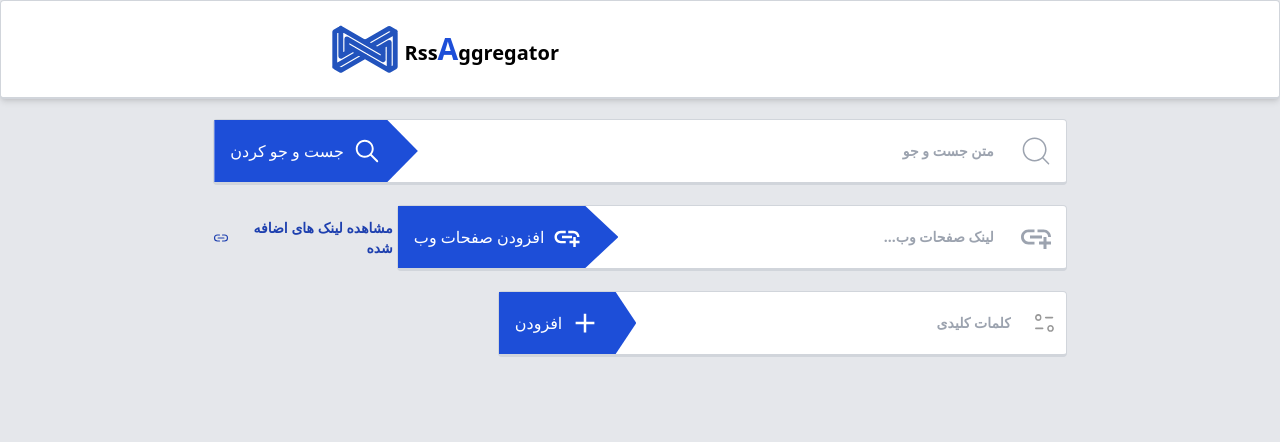
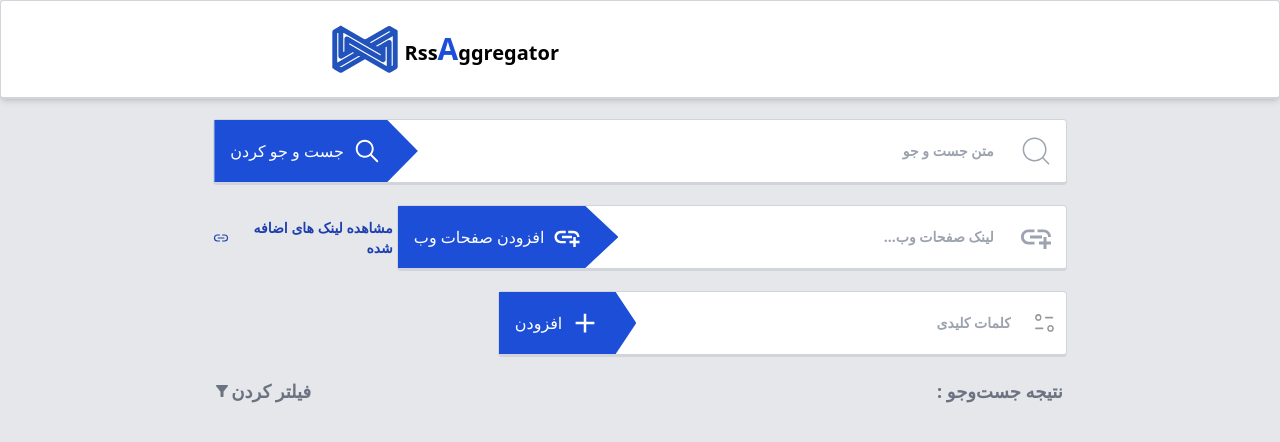
Before and after one commit to EHSANMADADI/RSS, a React (Create React App) app: page / in a window 1280 px wide. Shown: the top 442 px of the page. Built offline with nearby package versions, Linux system fonts and the light colour scheme.

Commit message:
createResultSearch.tsx

```diff
--- /dev/null
+++ b/src/Componnent/ResultSearch.tsx
@@ -0,0 +1,21 @@
+import React from "react";
+import { MdFilterListAlt } from "react-icons/md";
+
+export default function ResultSearch() {
+  return (
+    <div>
+      <div className="flex items-center justify-between w-2/3 mx-auto">
+        <div className="text-gray-500 text-lg flex items-center font-semibold ">
+        <span>
+            <MdFilterListAlt />
+          </span>
+          <span>فیلتر کردن</span>
+        </div>
+        <span className="text-gray-500 text-lg font-semibold mx-1">
+           : نتیجه جست‌وجو
+        </span>
+      </div>
+
+    </div>
+  );
+}
--- a/src/Componnent/SearchLink.tsx
+++ b/src/Componnent/SearchLink.tsx
@@ -5,11 +5,14 @@ import { IoLinkOutline } from "react-icons/io5";
 import { MdAddLink } from "react-icons/md";
 export default function SearchLink() {
   return (
-    <div dir="rtl" className="my-5 w-2/3 mx-auto flex items-center justify-start ">
+    <div
+      dir="rtl"
+      className="my-5 w-2/3 mx-auto flex items-center justify-start "
+    >
       <div className="flex items-center justify-between w-5/6 bg-white rounded border-b-[3px] border border-gray-300 ">
         <div className="flex items-center">
           <span className="text-4xl text-gray-400 px-2 py-1 m-1">
-          <MdAddLink />
+            <MdAddLink />
           </span>
           <div className="flex items-center w-full">
             <input
@@ -28,8 +31,12 @@ export default function SearchLink() {
           </button>
         </div>
       </div>
-      <span className="text-sm text-blue-800 font-bold px-1">مشاهده لینک های اضافه شده</span>
-      <span className="text-base text-blue-800 font-bold"><IoLinkOutline/></span>
+      <span className="text-sm text-blue-800 font-bold px-1 cursor-pointer">
+        مشاهده لینک های اضافه شده
+      </span>
+      <span className="text-base text-blue-800 font-bold">
+        <IoLinkOutline />
+      </span>
     </div>
   );
 }
--- a/src/Componnent/SearchWord.tsx
+++ b/src/Componnent/SearchWord.tsx
@@ -34,12 +34,19 @@ export default function SearchWord() {
               <img className="text-gray-600 opacity-40" src={filterIcon} />
             </span>
             <div className="flex items-center w-full">
+              <form
+                onSubmit={(e) => {
+                  e.preventDefault();
+                  addWord();
+                }}
+              >
                 <input
                   placeholder="کلمات کلیدی"
                   className="px-3 py-3 font-bold text-sm w-full outline-none hover:outline-none"
                   value={inputWord}
                   onChange={(e) => setInputWord(e.target.value)} // بروزرسانی مقدار ورودی
                 />
+              </form>
             </div>
           </div>
 
--- a/src/Page/FerstPageComponent.tsx
+++ b/src/Page/FerstPageComponent.tsx
@@ -3,6 +3,7 @@ import Navbar from "../Componnent/Navbar.tsx";
 import SearchText from "../Componnent/SearchText.tsx";
 import SearchLink from "../Componnent/SearchLink.tsx";
 import SearchWord from "../Componnent/SearchWord.tsx";
+import ResultSearch from "../Componnent/ResultSearch.tsx";
 
 export default function FerstPageComponent() {
   return (
@@ -11,6 +12,7 @@ export default function FerstPageComponent() {
       <SearchText/>
       <SearchLink/>
       <SearchWord/>
+      <ResultSearch/>
     </div>
   );
 }
```
Lines whose indentation alone changed are shown as unchanged.
